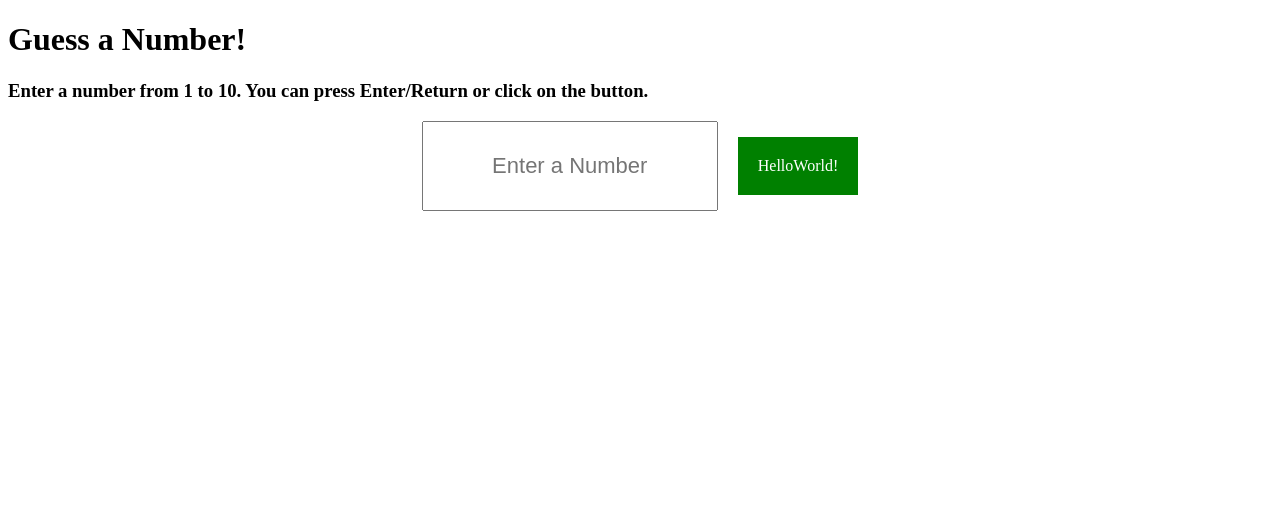
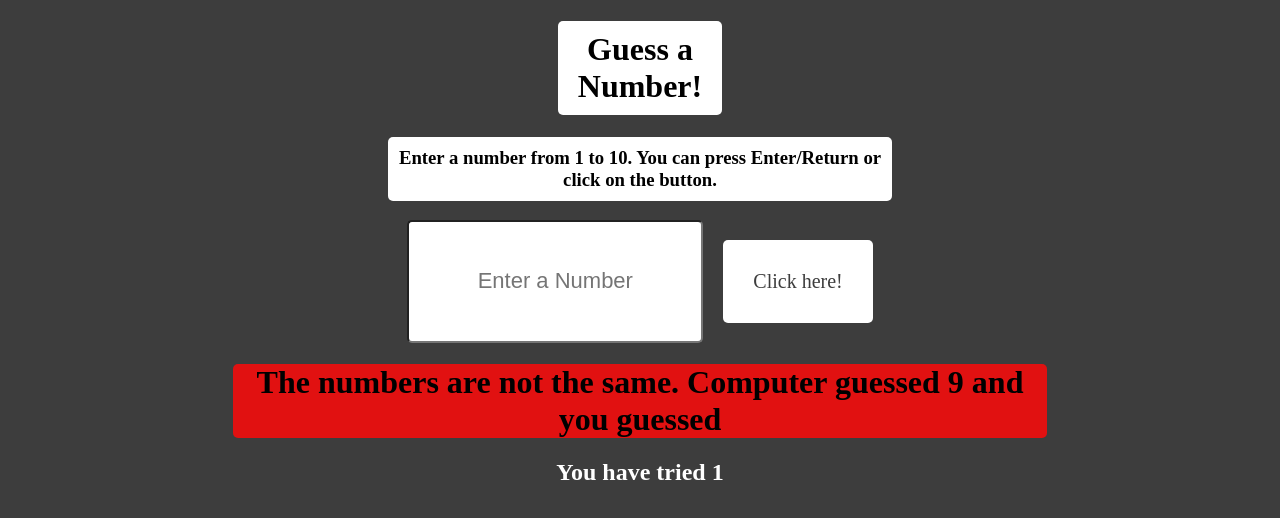
Before and after one commit to SamuelSilver06/Week12, a plain HTML site: page index.html in a window 1280 px wide. Both pictures are taken after a click on the element "Click here!". Drawn offline with Linux system fonts and the light colour scheme.

Commit message:
finished

```diff
--- a/app.js
+++ b/app.js
@@ -11,14 +11,7 @@ let counter = 0;
 
 
 function run() {
-document.getElementById("paragraph" ).innerHTML = "HelloWorld!";
-document.getElementById("paragraph").style.backgroundColor = "green";
-document.getElementById("paragraph").style.color = "#ffffff";
-document.getElementById("paragraph") .style.padding = "20px";
-
-randomNum () ;
-userNumber () ;
-compareNumbers();
+    compare()
 }
 
 function randomNum() {
@@ -31,57 +24,28 @@ function userNumber() {
     return user;
 }
 
-function compareNumbers () {
-let a = userNumber();
-let b = randomNum(0);
-let z = document.getELementById ("compare");
-let c = document.getElementById ("counter");
+function compare(){
+    a = randomNum()
+    b = userNumber()
 
-    function compareNumbers() {
-        let a = userNumber();
-        let b = randomNum();
-        let z = document.getElementById("compare");
-        let C = document.getElementById ("counter");
 
-        if ( a!= b) {
-        z.innerHTML = "Numbers are not the same. Computer got " + b + ", and user got " + a;
-        z.style.color = "white";
-        z.style.backgroundColor = "#ff000o";
-        z.style.padding = "20px";
-        z.style.textAlign = "center";
+    if ( a!= b) {
+        document.getElementById("compare").innerHTML = `The numbers are not the same. Computer guessed ${a} and you guessed ${b}`
+        document.getElementById("compare").style.backgroundColor = "rgb(225, 17, 17)";
         counter++;
-        c.innerHTML = "You have tried " + counter + " times."
-        c.style.color = "white";
-        c.style.backgroundColor = "#312f2f";
-        c.style.padding = "20px";
-        c.style.textAlign = "center";
-        document.querySelector("body").style.backgroundColor = "#ff9c9c";
+        document.getElementById("counter").innerHTML = `You have tried ${counter}`
 
-        } else if ( a == b) {
-        z.innerHTML = "Numbers are the same. Computer got " + b + ", and user got " + a;
-        z.style.color = "white";
-        z.style.backgroundColor = "#00ff00";
-        z.style.padding = "20px";
-        z.style.textAlign = "center";
-        c.innerHTML = "You have tried " + counter + " times to get it right."
-        c.style.color = "white";
-        c.style.backgroundColor = "#312f2F";
-        c.style.padding = "20px";
-        c.style.textAlign = "center";
+    } else if(a == b){
+        document.getElementById("compare").innerHTML = `The numbers are the same. Computer guessed ${a} and you guessed ${b}`
+        document.getElementById("compare").style.backgroundColor = "green";
+        document.getElementById("counter").innerHTML = `You have tried ${counter} to get it right`
         counter = 0;
+    }
 
-        }
+    resetInput();
 
-        resetInput();
-
-    }
+}
 
 function resetInput() {
     document.getElementById("getNumber").value = "";
 }
-
-
-
-
-
-}
--- a/style.css
+++ b/style.css
@@ -1,14 +1,57 @@
+body {
+    background-color: rgb(61, 61, 61);
+}
+
 #getNumber {
     font-size: 22px;
     text-align: center;
+    border-radius: 5px;
 }
 
 .inputNumberBox {
     display: flex;
     justify-content: center;
+    border-radius: 5px;
 }
 
 #paragraph {
     margin-left: 20px;
-    background-color: darkblue;
+    background-color: white;
+    color: rgb(61, 61, 61);
+    font-size: 20px;
+    padding: 30px;
+    border-radius: 5px;
 }
+
+.header {
+    background-color: white;
+    color: black;
+    padding: 10px;
+    margin-right: 550px;
+    margin-left: 550px;
+    text-align: center;
+    border-radius: 5px;
+}
+
+.instructions {
+    background-color: white;
+    color: black;
+    padding: 10px;
+    margin-right: 380px;
+    margin-left: 380px;
+    text-align: center;
+    border-radius: 5px;
+}
+
+#counter{
+    color:white;
+    display: flex;
+    justify-content: center;
+}
+
+#compare{
+    text-align: center;
+    margin-left: 225px;
+    margin-right: 225px;
+    border-radius: 5px;
+}
```
